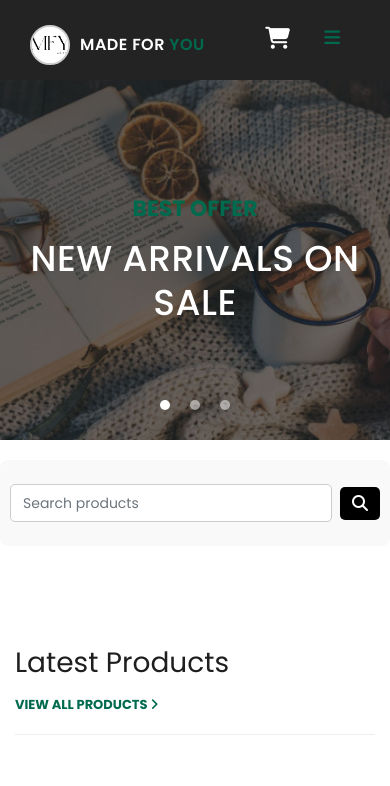
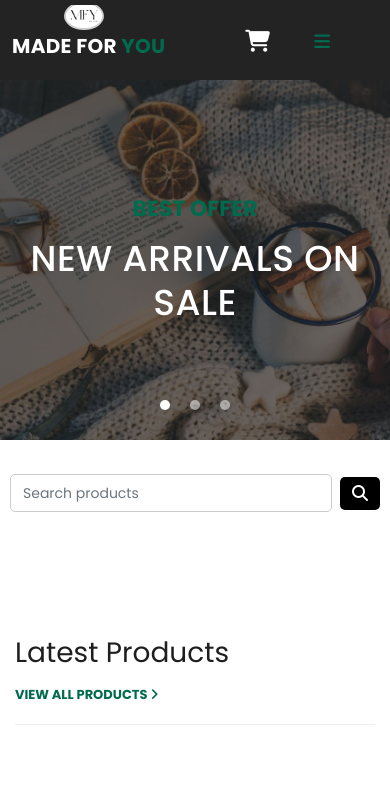
Before and after one commit to Heshi2001/MFY-Store, a Django app: page / in a window 390 px wide. Shown: the top 786 px of the page. Run offline with Django 5.2, Linux system fonts and the light colour scheme; data that the repository does not hold is empty; some libraries are stand-ins or nearby versions.

Commit message:
made changes in logo and brand name

```diff
--- a/store/static/store/css/templatemo-sixteen.css
+++ b/store/static/store/css/templatemo-sixteen.css
@@ -125,7 +125,7 @@ a.filled-button:hover {
 
 #preloader {
   overflow: hidden;
-  background: #006A4E;
+  background: white;
   left: 0;
   right: 0;
   top: 0;
@@ -373,15 +373,38 @@ header .navbar {
   justify-content: space-between;
   align-items: center;
 }
-.logo-container img {
-	width: 60px;            /* Adjust width as needed */
-	height: 60px;           /* Adjust height as needed */
-	border-radius: 50%;  /* Makes it round */
-	object-fit: cover;      /* Ensures the image scales properly inside the circle */
-	background-color: #ffffff; /* Optional: background color if the image has transparency */
-	border: 2px solid #ccc;
-	font-weight:bolder;/* Optional: add a border */
-  }
+/* Stack logo image above text */
+.logo-container {
+  display: flex;
+  flex-direction: column;
+  align-items: center;
+  text-align: center;
+}
+
+/* Style the logo image */
+.logo-img {
+  width: 60px;
+  height: 60px;
+  border-radius: 50%;
+  object-fit: cover;
+  background-color: #ffffff;
+  border: 2px solid #ccc;
+  margin-bottom: 4px; /* space between image and text */
+}
+
+/* Style the text below the logo */
+.navbar .navbar-brand .text-logo {
+  color: #fff;
+  text-transform: uppercase;
+  font-size: 20px;
+  font-weight: 700;
+  margin: 0;
+}
+
+.navbar .navbar-brand .text-logo em {
+  font-style: normal;
+  color: #006A4E;
+}
 
 /* Banner Style */
 .banner {
@@ -402,10 +425,10 @@ header .navbar {
 
 /* New search bar container below banner */
 .search-bar-container {
-  background-color:#f9f9f9;
   border-radius: 8px;
   padding: 20px 10px;
-  margin-top: 20px;
+  margin-top: 10px;
+  margin-bottom: 10px;
   text-align: center;
 }
 
@@ -1184,8 +1207,6 @@ footer .inner-content p a {
 		position: absolute;
 		left: 30px;
 		top: 32px;
-	}
-	.navbar .navbar-brand {
 		width: auto;
 	}
 	.navbar:after {
@@ -1245,28 +1266,49 @@ footer .inner-content p a {
   /* Shrink logo */
   .logo-container img {
     width: 40px;
-    height: 40px;
+    height: 35px;
+	margin-bottom: 0px;
   }
 /* Shrink brand name "MADE FOR YOU" */
   .navbar .navbar-brand h2 {
-    font-size: 16px;
+    font-size: 13px;
+	margin: 0;
     font-weight: 600;
-    letter-spacing: 0.5px;
+    letter-spacing: 0.3px;
+    line-height: 1.2;
+    text-align: left;
   }
-}
-/* Adjust for mobile view */
-@media (max-width: 991.98px) {
-  .cart-icon-desktop {
-    display: none !important;
+  .navbar .navbar-brand {
+    margin-left: 12px;
+    padding: 0;
+    display: flex;
+    flex-direction: column;
+    align-items: flex-start;
+	justify-content: center;
+	height: 50px;
+    overflow: hidden;
+	position: static !important;
   }
-}
 
-/* Adjust for desktop view */
-@media (min-width: 992px) {
+  /* Prevent collapse pushing brand down */
+  .navbar .container {
+    padding: 0;
+    display: flex;
+    justify-content: space-between;
+    align-items: center;
+  }
+
   .cart-icon-mobile {
-    display: none !important;
+    position: absolute;
+    top: 20px;
+    right: 20px;
   }
-}
+  .navbar-toggler {
+    margin-right: 10px;
+    margin-top: 4px;
+  }
+ }
+
 @media (max-width: 576px) {
   .search-bar-form {
     flex-direction: row;
--- a/store/templates/store/about.html
+++ b/store/templates/store/about.html
@@ -24,8 +24,8 @@
     <nav class="navbar navbar-expand-lg">
       <div class="container">
         <a class="navbar-brand d-flex align-items-center logo-container" href="{% url 'index' %}">
-          <img src="{% static 'store/images/MFY STANDARD DP (1).png' %}" alt="Logo" />
-          <h2 class="mb-0">MADE FOR<em> YOU</em></h2>
+          <img src="{% static 'store/images/MFY STANDARD DP (1).png' %}" alt="Logo" class="logo-img mb-1" />
+          <h2 class="mb-0 text-logo">MADE FOR<em> YOU</em></h2>
         </a>
         <!-- NavBar Toggler -->
         <button class="navbar-toggler" type="button" data-toggle="collapse" data-target="#navbarResponsive"
--- a/store/templates/store/contact.html
+++ b/store/templates/store/contact.html
@@ -23,9 +23,9 @@
   <header class="">
     <nav class="navbar navbar-expand-lg">
       <div class="container">
-        <a class="navbar-brand d-flex align-items-center logo-container" href="{% url 'index' %}">
-          <img src="{% static 'store/images/MFY STANDARD DP (1).png' %}" alt="Logo" />
-          <h2 class="mb-0">MADE FOR<em> YOU</em></h2>
+         <a class="navbar-brand d-flex align-items-center logo-container" href="{% url 'index' %}">
+          <img src="{% static 'store/images/MFY STANDARD DP (1).png' %}" alt="Logo" class="logo-img mb-1" />
+          <h2 class="mb-0 text-logo">MADE FOR<em> YOU</em></h2>
         </a>
         <!-- NavBar Toggler -->
         <button class="navbar-toggler" type="button" data-toggle="collapse" data-target="#navbarResponsive"
--- a/store/templates/store/faq.html
+++ b/store/templates/store/faq.html
@@ -18,9 +18,9 @@
 <header class="">
     <nav class="navbar navbar-expand-lg">
       <div class="container">
-        <a class="navbar-brand d-flex align-items-center logo-container" href="{% url 'index' %}">
-          <img src="{% static 'store/images/MFY STANDARD DP (1).png' %}" alt="Logo" />
-          <h2 class="mb-0">MADE FOR<em> YOU</em></h2>
+         <a class="navbar-brand d-flex align-items-center logo-container" href="{% url 'index' %}">
+          <img src="{% static 'store/images/MFY STANDARD DP (1).png' %}" alt="Logo" class="logo-img mb-1" />
+          <h2 class="mb-0 text-logo">MADE FOR<em> YOU</em></h2>
         </a>
       </div>
     </nav>
--- a/store/templates/store/index.html
+++ b/store/templates/store/index.html
@@ -40,8 +40,8 @@
       <div class="container d-flex justify-content-between align-items-center">
         <!-- Logo + Brand -->
         <a class="navbar-brand d-flex align-items-center logo-container" href="{% url 'index' %}">
-          <img src="{% static 'store/images/MFY STANDARD DP (1).png' %}" alt="Logo" />
-          <h2 class="mb-0">MADE FOR<em> YOU</em></h2>
+          <img src="{% static 'store/images/MFY STANDARD DP (1).png' %}" alt="Logo" class="logo-img mb-1" />
+          <h2 class="mb-0 text-logo">MADE FOR<em> YOU</em></h2>
         </a>
 
         <div class="d-lg-none cart-icon-mobile">
--- a/store/templates/store/product_detail.html
+++ b/store/templates/store/product_detail.html
@@ -22,9 +22,9 @@
     <nav class="navbar navbar-expand-lg">
       <div class="container d-flex justify-content-between align-items-center">
         <!-- Logo + Brand -->
-        <a class="navbar-brand d-flex align-items-center logo-container" href="{% url 'index' %}">
-          <img src="{% static 'store/images/MFY STANDARD DP (1).png' %}" alt="Logo" />
-          <h2 class="mb-0">MADE FOR<em> YOU</em></h2>
+         <a class="navbar-brand d-flex align-items-center logo-container" href="{% url 'index' %}">
+          <img src="{% static 'store/images/MFY STANDARD DP (1).png' %}" alt="Logo" class="logo-img mb-1" />
+          <h2 class="mb-0 text-logo">MADE FOR<em> YOU</em></h2>
         </a>
 
         <div class="d-lg-none cart-icon-mobile">
--- a/store/templates/store/wishlist.html
+++ b/store/templates/store/wishlist.html
@@ -20,8 +20,8 @@
     <nav class="navbar navbar-expand-lg">
       <div class="container">
         <a class="navbar-brand d-flex align-items-center logo-container" href="{% url 'index' %}">
-          <img src="{% static 'store/images/MFY STANDARD DP (1).png' %}" alt="Logo" />
-          <h2 class="mb-0">MADE FOR<em> YOU</em></h2>
+          <img src="{% static 'store/images/MFY STANDARD DP (1).png' %}" alt="Logo" class="logo-img mb-1" />
+          <h2 class="mb-0 text-logo">MADE FOR<em> YOU</em></h2>
         </a>
       </div>
     </nav>
```
Also changed, not shown: store/templates/store/products.html (+4 -4 lines), 1 other file.
